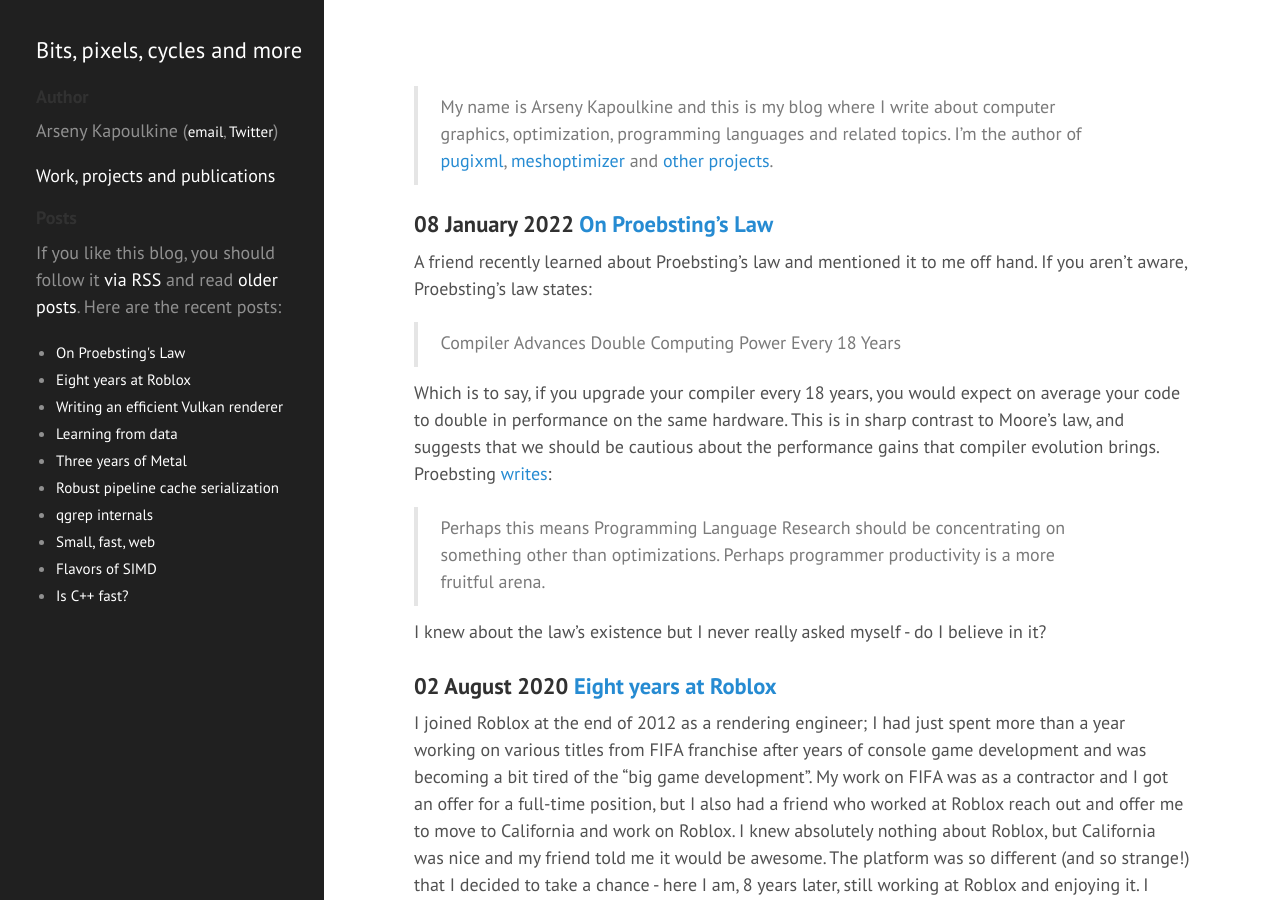
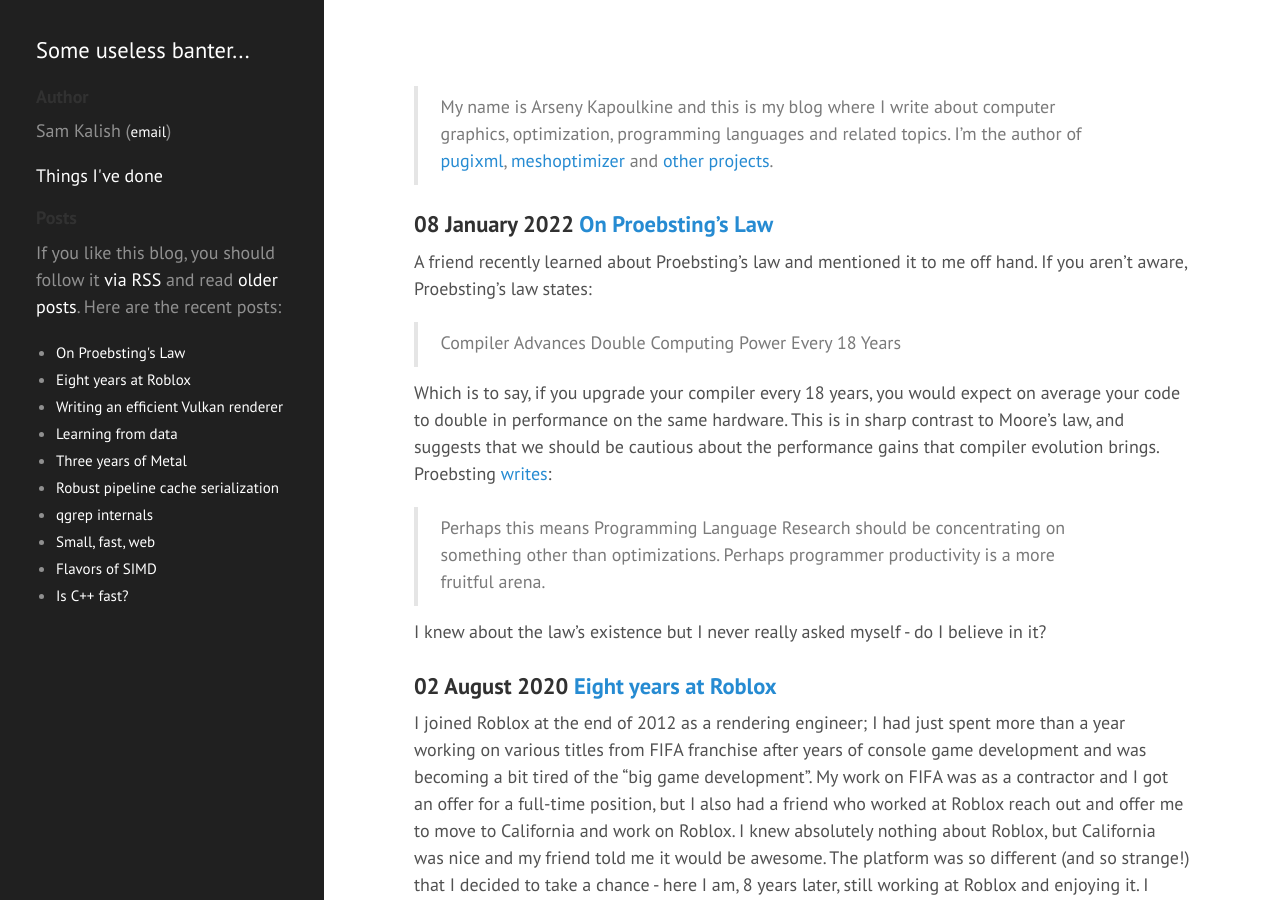
Before and after one commit to crywink/crywink.github.io, a Jekyll site: the page built from index.md, in a window 1280 px wide and 900 px high. Built offline with Jekyll 4.4.1, drawn with Linux system fonts in a browser that asks for light colours.

Commit message:
Update header.html

```diff
--- a/_includes/header.html
+++ b/_includes/header.html
@@ -64,24 +64,24 @@
 <div class="sidebar">
   <div class="container">
     <div class="sidebar-about">
-      <p class="lead"><a href="/"><nobr>Bits, pixels, cycles and more</nobr></a></p>
+      <p class="lead"><a href="/"><nobr>Some useless banter...</nobr></a></p>
     </div>
 
     {% if page.title == 'Home' %}
     <div>
     {% else %}
     <div class="sidebar-mini">
-      Arseny Kapoulkine (<small><a href="mailto:arseny.kapoulkine@gmail.com">email</a>, <a href="https://twitter.com/zeuxcg">Twitter</a></small>)
+      Sam Kalish (<small><a href="mailto:sam@samkalish.com">email</a></small>)
     </div>
 
     <div class="sidebar-content">
     {% endif %}
       <h4>Author</h4>
       <p>
-      Arseny Kapoulkine (<small><a href="mailto:arseny.kapoulkine@gmail.com">email</a>, <a href="https://twitter.com/zeuxcg">Twitter</a></small>)
+      Sam Kalish (<small><a href="mailto:sam@samkalish.com">email</a></small>)
       </p>
       <p>
-      <a href="/about/">Work, projects and publications</a>
+      <a href="/about/">Things I've done</a>
       </p>
 
       <h4>Posts</h4>
```
